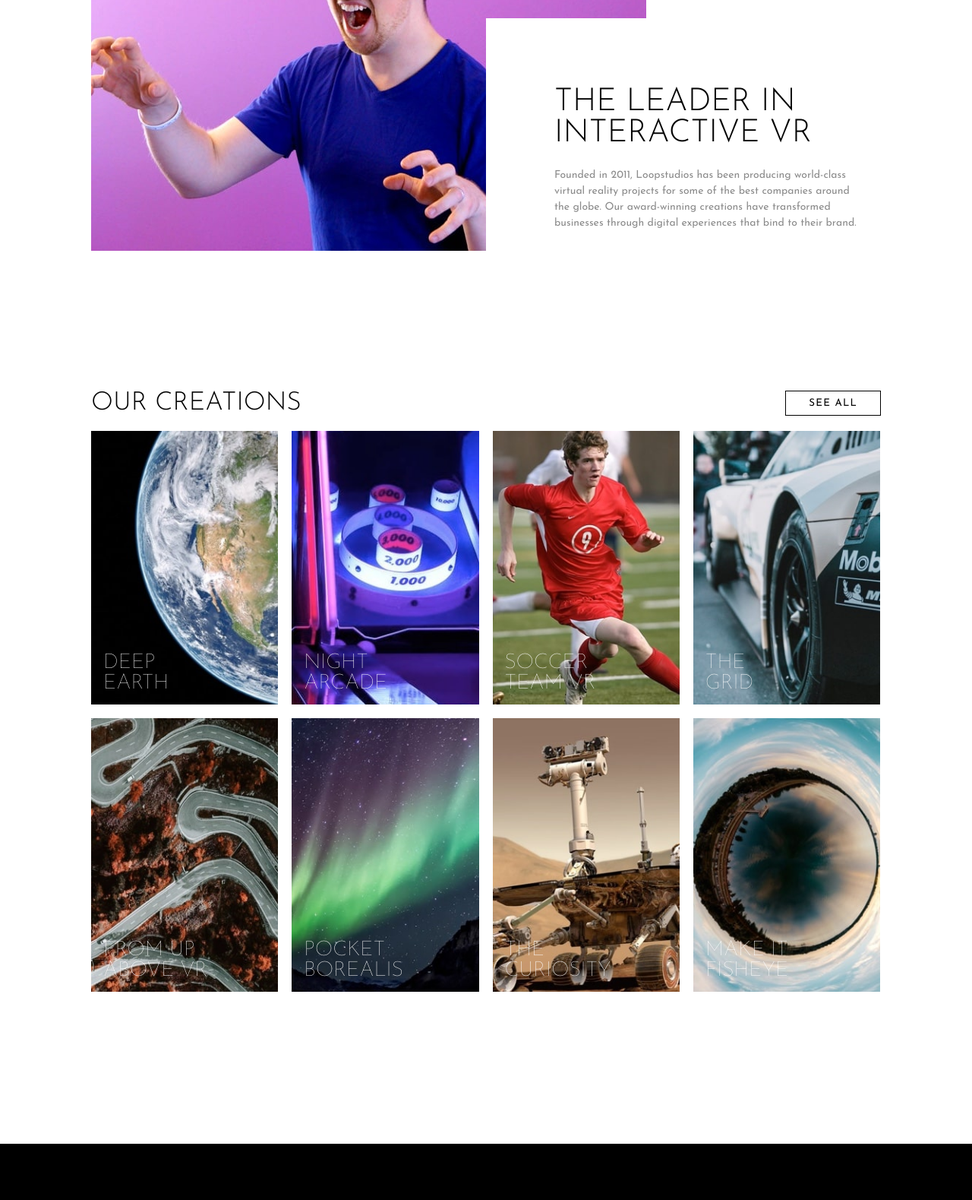
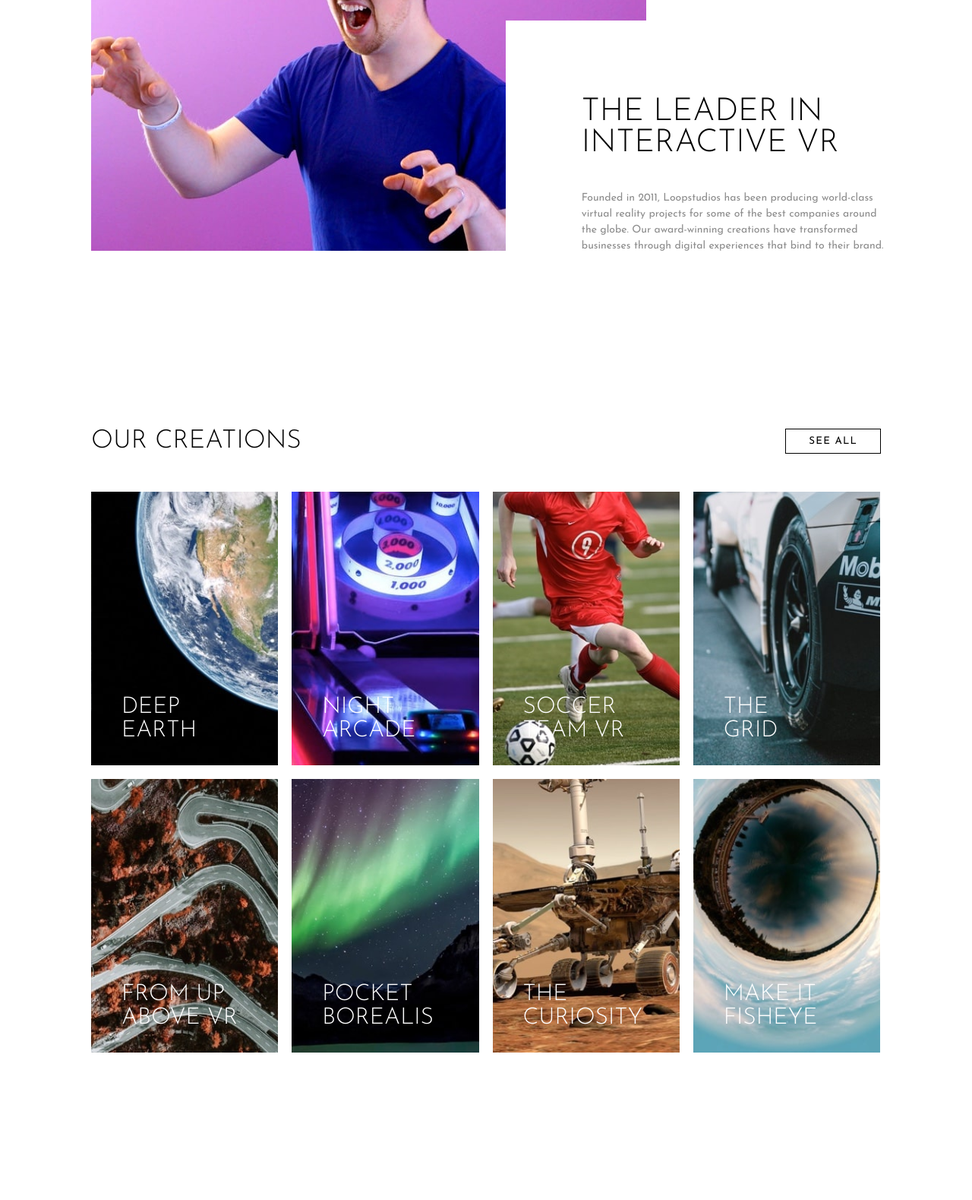
Before and after one commit to Pnkjkohli/webpagetwo, a plain HTML site: page index.html in a window 1280 px wide. Shown: the part 1090-2669 px from the top of the page at 76% size. Drawn offline with Linux system fonts and the light colour scheme.

Commit message:
responsive

```diff
--- a/index.html
+++ b/index.html
@@ -58,7 +58,7 @@
     <div class="SecondSection">
         <div class="SecondImg">
             <img src="images/desktop/image-interactive.jpg" alt="">
-        </div>
+
             <div class="secondText">
                 <h3>
                     The leader in interactive VR
@@ -69,6 +69,7 @@
                     digital experiences that bind to their brand.
                 </p>
             </div>
+        </div>
     </div>
 
     <!-- third section -->
@@ -80,58 +81,49 @@
         </div>
         <div class="creations-grid">
             <div class="creations-grid-box deep-earth">
-                <h3 class="creations__grid__item__title">
-                    deep earth
-                </h3>
+                <div class="creations-grid-image"></div>
+                <h3 class="creations__grid__item__title">deep earth</h3>
             </div>
 
             <div class="creations-grid-box night-arcade">
-                <h3 class="creations__grid__item__title">
-                    night arcade
-                </h3>
+                <div class="creations-grid-image"></div>
+                <h3 class="creations__grid__item__title">night arcade</h3>
             </div>
 
             <div class="creations-grid-box soccer-team">
-                <h3 class="creations__grid__item__title">
-                    soccer team vr
-                </h3>
+                <div class="creations-grid-image"></div>
+                <h3 class="creations__grid__item__title">soccer team vr</h3>
             </div>
 
             <div class="creations-grid-box grid">
-                <h3 class="creations__grid__item__title">
-                    the <br>grid
-                </h3>
+                <div class="creations-grid-image"></div>
+                <h3 class="creations__grid__item__title">the <br>grid</h3>
             </div>
 
             <div class="creations-grid-box from-above">
-                <h3 class="creations__grid__item__title">
-                    from up above vr
-                </h3>
+                <div class="creations-grid-image"></div>
+                <h3 class="creations__grid__item__title">from up above vr</h3>
             </div>
 
             <div class="creations-grid-box pocket-borealis">
-                <h3 class="creations__grid__item__title">
-                    pocket borealis
-                </h3>
+                <div class="creations-grid-image"></div>
+                <h3 class="creations__grid__item__title">pocket borealis</h3>
             </div>
 
             <div class="creations-grid-box curiosity">
-                <h3 class="creations__grid__item__title">
-                    the curiosity
-                </h3>
+                <div class="creations-grid-image"></div>
+                <h3 class="creations__grid__item__title">the curiosity</h3>
             </div>
 
             <div class="creations-grid-box fisheye">
-                <h3 class="creations__grid__item__title">
-                    make it fisheye
-                </h3>
+                <div class="creations-grid-image"></div>
+                <h3 class="creations__grid__item__title">make it fisheye</h3>
             </div>
-
         </div>
         <div class="mobile_creations__header">
             <button class="onlymobile mobile_creation">see all</button>
         </div>
-       </section>
+    </section>
 
        <!-- desktop footer -->
 
@@ -243,5 +235,7 @@
         </div>
        </footer>
 
+    </div>
+    </div>
 </body>
 </html>
--- a/style.css
+++ b/style.css
@@ -46,14 +46,22 @@
     list-style: none;
 }
 .headerLinksItem a{
-    /* color: white; */
+    color: white;
     text-decoration: none;
     font-weight: 300;
-    font-size: 14px;
+    font-size: 16px;
 }
+.headerLinksItem a:hover{
+    border-bottom: 2px solid #fff;
+    padding-bottom: 5px;
+    font-weight: 300;
+    font-size: 16px;
+    color: white;
+}
+
 .headerText{
     margin-top: 60px;
-    width: 60%;
+    width: 52%;
     border: 2px solid #ffffff;
     padding: 40px;
     margin: 60px 0px 0px 60px;
@@ -61,7 +69,7 @@
 }
 .headerText h1{
     font-size: 64px;
-    font-weight: 200;
+    font-weight: 300;
     color: #ffffff;
 }
 .break{
@@ -74,59 +82,96 @@
     flex-direction: row;
     margin: 60px;
     padding: 60px;
+
+}
+.SecondImg{
     position: relative;
-
 }
 .secondText{
     background-color: #ffffff;
-    width: 50%;
+    width: 65%;
     position: absolute;
-    bottom: 0px;
-    right: 0px;
-    padding: 90px;
+    bottom: -70px;
+    right: -290px;
+    padding: 100px 0px 70px 100px;
+
 }
 .secondText h3{
     font-size: 41.6px;
     font-weight: 300;
     text-transform: uppercase;
+    margin-bottom: 41px;
+
 }
 .secondText p{
     font-size: 14px;
     color: #8c8c8c;
     line-height: 1.5;
     font-weight: 400;
-    margin-top: 24px;
+    width: 410px;
 }
 
 /* third section */
 
-.creations{
+.creations {
     margin: 60px;
     padding: 60px;
- }
-.creations-heading{
+}
+
+.creations-heading {
     display: flex;
     justify-content: space-between;
     align-items: center;
 }
-.creations-grid{
+
+.creations-grid {
     display: grid;
     grid-template-columns: 25% 25% 25% 25%;
     grid-template-rows: auto;
     gap: 18px;
     padding: 20px 55px 0px 0px;
 }
-.creations-grid-box{
-    background-position: right top, left top;
+
+.creations-grid-box {
     position: relative;
     height: 360px;
+    overflow: hidden;
+}
+
+.creations-grid-image {
+    position: absolute;
+    top: 0;
+    left: 0;
+    width: 100%;
+    height: 100%;
     background-size: cover;
-    background-repeat: no-repeat;
+    background-position:center bottom;
+    transition: filter 0.3s ease-in-out;
 }
-.creations__header{
+
+.creations-grid-box:hover .creations-grid-image {
+    filter: blur(4px);
+}
+
+.creations__grid__item__title {
+    position: absolute;
+    bottom: 30px;
+    left: 40px;
+    color: #ffffff;
+    max-width: 65%;
+    font-weight: 300;
+    text-transform: uppercase;
+    font-size: 30px;
+    z-index: 2;
+    /* pointer-events: none; */
+}
+
+.creations__header {
+    padding: 50px 0 30px 0;
     display: flex;
     justify-content: space-between;
 }
+
 button, .button {
     border: none;
     cursor: pointer;
@@ -138,23 +183,17 @@ button, .button {
     background-color: transparent;
     transition: all .3s ease-in-out;
 }
-.creations__title{
+
+button:hover {
+    color: white;
+    background-color: #000;
+}
+
+.creations__title {
     font-weight: 300;
     font-size: 33.6px;
-    font-family:'Josefin Sans', sans-serif;
-    text-transform:uppercase;
-}
-
-
-.creations__grid__item__title{
-    position: absolute;
-    bottom: 14px;
-    left: 16px;
-    color: #ffffff;
-    max-width: 65%;
-    font-weight: 100;
+    font-family: 'Josefin Sans', sans-serif;
     text-transform: uppercase;
-    font-size: 27.2px;
 }
 
 .mobile_creations__header {
@@ -163,44 +202,43 @@ button, .button {
     justify-content: center;
 }
 
-.deep-earth{
-    background-image: url(images/desktop/image-deep-earth.jpg);
-
+.onlymobile {
+    display: none;
 }
 
-.night-arcade{
-    background-image: url(images/desktop/image-night-arcade.jpg);
-
+/* Background Images */
+.deep-earth .creations-grid-image {
+    background-image: url(images/desktop/image-deep-earth.jpg);
 }
 
-.soccer-team{
-    background-image: url(images/desktop/image-soccer-team.jpg);
-
-}
-.grid{
-    background-image: url(images/desktop/image-grid.jpg);
-
-}
-.from-above{
-    background-image: url(images/desktop/image-from-above.jpg);
-
-}
-.pocket-borealis{
-    background-image: url(images/desktop/image-pocket-borealis.jpg);
-
-}
-.curiosity{
-    background-image: url(images/desktop/image-curiosity.jpg);
-
-}
-.fisheye{
-    background-image: url(images/desktop/image-fisheye.jpg);
-
+.night-arcade .creations-grid-image {
+    background-image: url(images/desktop/image-night-arcade.jpg);
 }
 
-.onlymobile{
-    display: none;
+.soccer-team .creations-grid-image {
+    background-image: url(images/desktop/image-soccer-team.jpg);
 }
+
+.grid .creations-grid-image {
+    background-image: url(images/desktop/image-grid.jpg);
+}
+
+.from-above .creations-grid-image {
+    background-image: url(images/desktop/image-from-above.jpg);
+}
+
+.pocket-borealis .creations-grid-image {
+    background-image: url(images/desktop/image-pocket-borealis.jpg);
+}
+
+.curiosity .creations-grid-image {
+    background-image: url(images/desktop/image-curiosity.jpg);
+}
+
+.fisheye .creations-grid-image {
+    background-image: url(images/desktop/image-fisheye.jpg);
+}
+
 
 /* footer */
 .footer{
@@ -227,7 +265,14 @@ button, .button {
     font-weight: 300;
     font-size: 16px;
 }
-
+.footerLinksItem a:hover{
+color: white;
+text-decoration: none;
+font-weight: 300;
+font-size: 16px;
+border-bottom: 2px solid #fff;
+padding-bottom: 5px;
+}
 .footer__social{
     display: flex;
     justify-content: end;
@@ -236,6 +281,13 @@ button, .button {
 .footer__social__item{
     color: #fff;
     text-decoration: none;
+    border-bottom: 2px solid #000;
+    padding-bottom: 5px;
+}
+.footer__social__item:hover{
+    color: #fff;
+    border-bottom: 2px solid #fff;
+    padding-bottom: 5px;
 }
 .footerLoopstudios{
     text-align: end;
@@ -251,7 +303,7 @@ button, .button {
 .mobile_footerText{
     display: flex;
     flex-direction: column;
-      justify-content: space-between;
+      /* justify-content: space-between; */
       align-items: center;
       padding: 20px 0px;
       gap: 30px;
@@ -282,11 +334,3 @@ button, .button {
   .mobile_footerLoopstudios{
       text-align: end;
   }
-  .mobile_footerText{
-    display: flex;
-    flex-direction: column;
-      justify-content: space-between;
-      align-items: center;
-      padding: 20px 0px;
-      gap: 30px;
-  }
--- a/stylemedia.css
+++ b/stylemedia.css
@@ -37,12 +37,12 @@
         width: 100%;
         border: 2px solid #ffffff;
         padding: 20px;
-        margin: 110px 0px 0px 0px;
+        margin: 90px 0px 0px 0px;
         text-transform: uppercase;
     }
     .headerText h1{
-        font-size: 32px;
-        font-weight: 200;
+        font-size: 40px;
+        font-weight: 300;
         color: #ffffff;
     }
     .break{
@@ -70,6 +70,8 @@
     right: 0;
     padding: 50px;
     text-align: center;
+
+
 }
 .secondText h3{
     font-size: 28.6px;
@@ -83,9 +85,10 @@
     line-height: 1.5;
     font-weight: 400;
     margin-top: 30px;
+    width: 100%;
 }
 
-/* third section */
+/* three section */
 
 .creations{
     margin: 0px;
@@ -114,6 +117,7 @@
     background-repeat: no-repeat;
 }
 .creations__header{
+    padding: 50px 0 30px 0;
     display: flex;
     justify-content: center;
 }
@@ -143,6 +147,7 @@ button, .button {
     font-weight: 100;
     text-transform: uppercase;
     font-size: 27.2px;
+    /* margin: 0 0 15px 15px; */
 }
 
 .deep-earth{
@@ -179,20 +184,17 @@ button, .button {
     background-image: url(images/mobile/image-fisheye.jpg);
 
 }
-.mobile_creations__header {
-    padding: 10px 0 70px 0px;
-    display: flex;
-    justify-content: center;
-}
 /* footer */
-
-
 .footer{
     display: none;
+    background-color: #000;
+    padding: 0px;
 }
 .mobile_footer{
     display: block;
 }
+
+
  }
 @media (min-width: 576px) and (max-width: 767.98px) {
     .main{
@@ -230,7 +232,7 @@ button, .button {
     }
     .headerText{
         margin-top: 60px;
-        width: 100%;
+        width: 82%;
         border: 2px solid #ffffff;
         padding: 20px;
         margin: 140px 0px 0px 0px;
@@ -281,6 +283,7 @@ button, .button {
     line-height: 1.5;
     font-weight: 400;
     margin-top: 30px;
+    width: 100%;
 }
 
 /* third section */
@@ -477,7 +480,7 @@ button, .button {
     }
     .headerText{
         margin-top: 60px;
-        width: 100%;
+        width: 60%;
         border: 2px solid #ffffff;
         padding: 20px;
         margin: 140px 0px 0px 0px;
@@ -525,6 +528,7 @@ button, .button {
     line-height: 1.5;
     font-weight: 400;
     margin-top: 30px;
+    width: 100%;
 }
 
 /* three section */
@@ -755,6 +759,7 @@ button, .button {
     line-height: 1.5;
     font-weight: 400;
     margin-top: 30px;
+    width: 100%;
 }
 /* footer */
 .mobile_footer{
```
